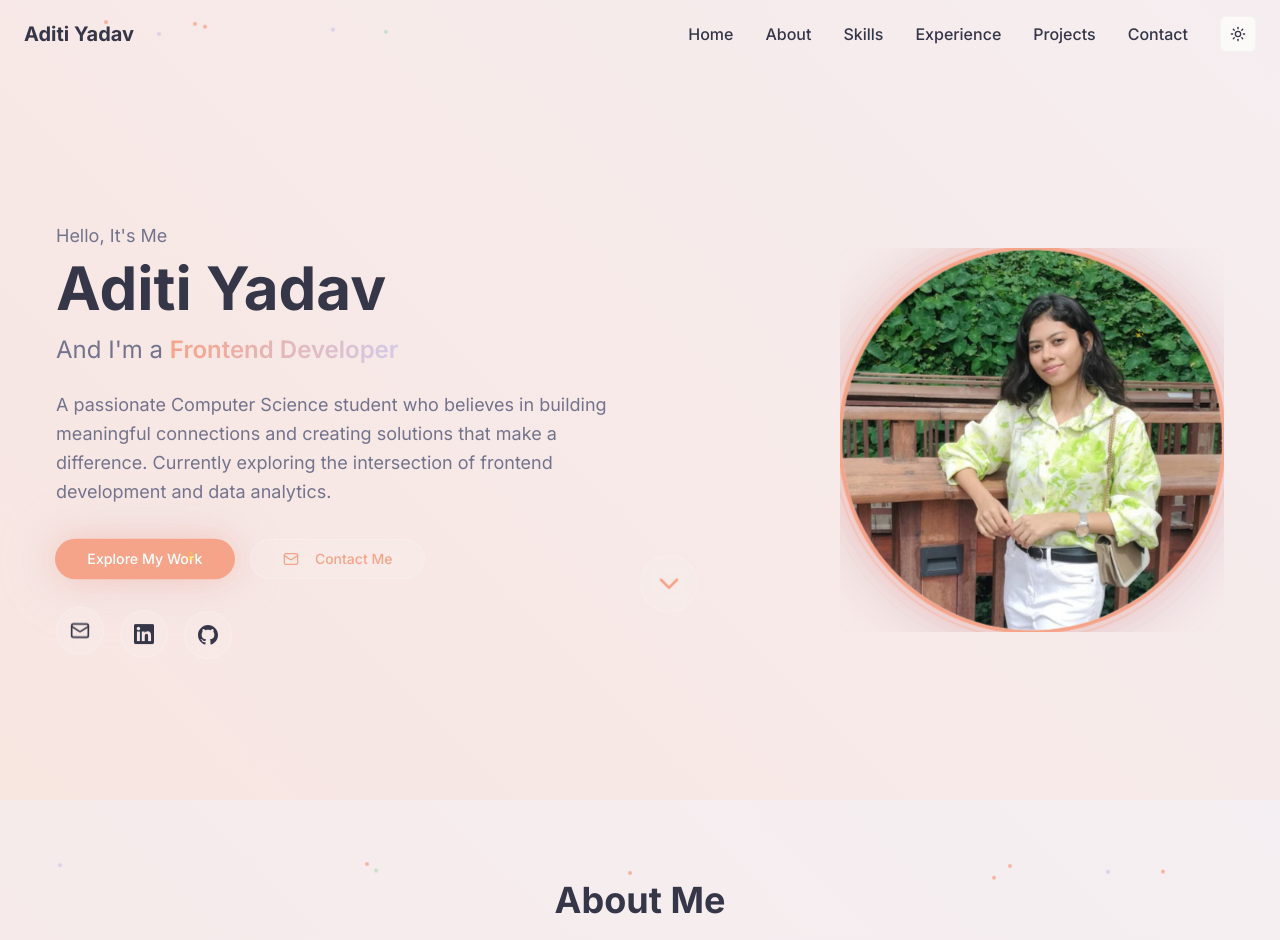
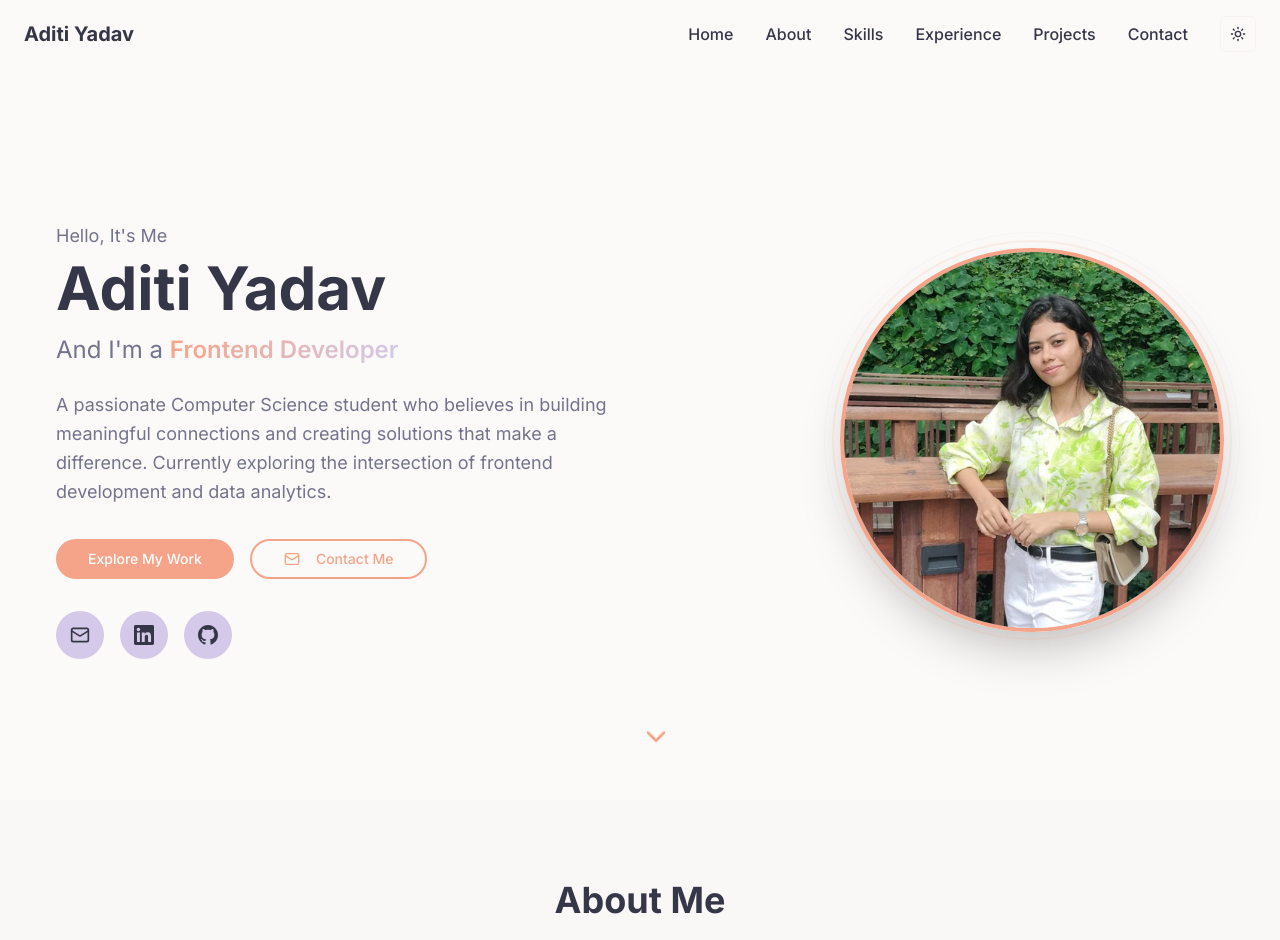
Before and after one commit to TejuMehar/prarthana-tolmare-portfolio, a React (Vite) app: page / in a window 1280 px wide. Shown: the top 940 px of the page. Built offline with nearby package versions, Linux system fonts and the light colour scheme.

Commit message:
Reverted to commit 825910deebc0434d0b734fab1306bca5ff7f0fc9

```diff
--- a/src/components/About.tsx
+++ b/src/components/About.tsx
@@ -1,7 +1,6 @@
 import { Heart, Users, TrendingUp, Lightbulb } from "lucide-react";
 import { Card } from "@/components/ui/card";
 import profilePicture from "@/assets/profile-picture.jpg";
-import MagicalBackground from "./MagicalBackground";
 
 const About = () => {
   const values = [
@@ -28,9 +27,8 @@ const About = () => {
   ];
 
   return (
-    <MagicalBackground variant="about" className="py-20 px-6 bg-muted/30">
-      <section id="about" className="w-full">
-        <div className="container mx-auto">
+    <section id="about" className="py-20 px-6 bg-muted/30">
+      <div className="container mx-auto">
         <div className="text-center mb-16">
           <h2 className="text-3xl md:text-4xl font-bold text-foreground mb-4">
             About Me
@@ -43,15 +41,15 @@ const About = () => {
         <div className="grid lg:grid-cols-2 gap-12 items-center mb-16">
           {/* Profile Image */}
           <div className="flex justify-center animate-fade-in">
-            <div className="relative group sparkle">
-              <div className="w-80 h-80 overflow-hidden glow-effect border-4 border-primary magical-card animate-magical-float" style={{clipPath: 'polygon(0% 0%, 100% 0%, 100% 100%, 0% 100%)'}}>
+            <div className="relative group">
+              <div className="w-80 h-80 overflow-hidden shadow-xl border-4 border-primary transition-all duration-500 group-hover:scale-105 group-hover:shadow-primary/50" style={{clipPath: 'polygon(0% 0%, 100% 0%, 100% 100%, 0% 100%)'}}>
                 <img
                   src={profilePicture}
                   alt="Aditi Yadav"
                   className="w-full h-full object-cover transition-transform duration-500 group-hover:scale-110"
                 />
               </div>
-              <div className="absolute -z-10 inset-0 bg-gradient-to-br from-primary/40 to-secondary/40 blur-xl animate-glow-pulse" style={{clipPath: 'polygon(0% 0%, 100% 0%, 100% 100%, 0% 100%)'}}></div>
+              <div className="absolute -z-10 inset-0 bg-gradient-to-br from-primary/30 to-secondary/30 blur-xl transition-all duration-500 group-hover:blur-2xl group-hover:scale-110" style={{clipPath: 'polygon(0% 0%, 100% 0%, 100% 100%, 0% 100%)'}}></div>
             </div>
           </div>
 
@@ -90,7 +88,7 @@ const About = () => {
             </div>
 
             {/* Education */}
-            <div className="mt-8 p-6 glassmorphism rounded-lg border border-border/50 magical-card sparkle">
+            <div className="mt-8 p-6 bg-card rounded-lg border border-border">
               <h4 className="text-lg font-semibold text-foreground mb-2">Education</h4>
               <p className="text-muted-foreground">
                 <span className="font-medium">B.Tech in Computer Science</span><br />
@@ -109,10 +107,9 @@ const About = () => {
             {values.map((value, index) => (
               <Card
                 key={index}
-                className="p-6 text-center magical-card glassmorphism border-border/50 sparkle animate-magical-float"
-                style={{animationDelay: `${index * 0.5}s`}}
+                className="p-6 text-center hover:shadow-lg transition-all duration-300 transform hover:-translate-y-1 bg-card border-border"
               >
-                <div className="w-16 h-16 bg-primary/20 rounded-full flex items-center justify-center mx-auto mb-4 glow-effect">
+                <div className="w-16 h-16 bg-primary/10 rounded-full flex items-center justify-center mx-auto mb-4">
                   <value.icon className="w-8 h-8 text-primary" />
                 </div>
                 <h4 className="text-lg font-semibold text-foreground mb-2">
@@ -125,9 +122,8 @@ const About = () => {
             ))}
           </div>
         </div>
-        </div>
-      </section>
-    </MagicalBackground>
+      </div>
+    </section>
   );
 };
 
--- a/src/components/Hero.tsx
+++ b/src/components/Hero.tsx
@@ -1,7 +1,6 @@
 import { ChevronDown, Download, Mail } from "lucide-react";
 import { Button } from "@/components/ui/button";
 import khushiProfile from "@/assets/khushi-profile.jpg";
-import MagicalBackground from "./MagicalBackground";
 const Hero = () => {
   const scrollToSection = (href: string) => {
     const element = document.querySelector(href);
@@ -11,10 +10,8 @@ const Hero = () => {
       });
     }
   };
-  return (
-    <MagicalBackground variant="hero" className="flex items-center pt-20 px-6">
-      <section id="home" className="w-full">
-        <div className="container mx-auto">
+  return <section id="home" className="min-h-screen flex items-center pt-20 px-6">
+      <div className="container mx-auto">
         <div className="grid lg:grid-cols-2 gap-12 items-center">
           {/* Left Content */}
           <div className="animate-slide-in-left">
@@ -36,10 +33,10 @@ const Hero = () => {
             </p>
 
             <div className="flex flex-col sm:flex-row gap-4 mb-8">
-              <Button onClick={() => scrollToSection("#projects")} className="bg-primary hover:bg-primary-hover text-primary-foreground px-8 py-3 rounded-full font-medium glow-effect hover:animate-glow-pulse sparkle">
+              <Button onClick={() => scrollToSection("#projects")} className="bg-primary hover:bg-primary-hover text-primary-foreground px-8 py-3 rounded-full font-medium transition-all duration-300 transform hover:scale-105">
                 Explore My Work
               </Button>
-              <Button variant="outline" onClick={() => scrollToSection("#contact")} className="glassmorphism border-2 border-primary/50 text-primary hover:bg-primary hover:text-primary-foreground px-8 py-3 rounded-full font-medium magical-card">
+              <Button variant="outline" onClick={() => scrollToSection("#contact")} className="border-2 border-primary text-primary hover:bg-primary hover:text-primary-foreground px-8 py-3 rounded-full font-medium transition-all duration-300">
                 <Mail className="w-4 h-4 mr-2" />
                 Contact Me
               </Button>
@@ -47,15 +44,15 @@ const Hero = () => {
 
             {/* Social Links */}
             <div className="flex gap-4">
-              <a href="mailto:aditiyadav2405@gmail.com" className="w-12 h-12 glassmorphism rounded-full flex items-center justify-center hover:bg-primary hover:text-primary-foreground magical-card animate-magical-float">
+              <a href="mailto:aditiyadav2405@gmail.com" className="w-12 h-12 bg-secondary rounded-full flex items-center justify-center hover:bg-primary hover:text-primary-foreground transition-all duration-300 transform hover:scale-110">
                 <Mail className="w-5 h-5" />
               </a>
-              <a href="https://linkedin.com/in/aditi-yadav2405" target="_blank" rel="noopener noreferrer" className="w-12 h-12 glassmorphism rounded-full flex items-center justify-center hover:bg-primary hover:text-primary-foreground magical-card animate-magical-float" style={{animationDelay: '0.5s'}}>
+              <a href="https://linkedin.com/in/aditi-yadav2405" target="_blank" rel="noopener noreferrer" className="w-12 h-12 bg-secondary rounded-full flex items-center justify-center hover:bg-primary hover:text-primary-foreground transition-all duration-300 transform hover:scale-110">
                 <svg className="w-5 h-5" fill="currentColor" viewBox="0 0 24 24">
                   <path d="M20.447 20.452h-3.554v-5.569c0-1.328-.027-3.037-1.852-3.037-1.853 0-2.136 1.445-2.136 2.939v5.667H9.351V9h3.414v1.561h.046c.477-.9 1.637-1.85 3.37-1.85 3.601 0 4.267 2.37 4.267 5.455v6.286zM5.337 7.433c-1.144 0-2.063-.926-2.063-2.065 0-1.138.92-2.063 2.063-2.063 1.14 0 2.064.925 2.064 2.063 0 1.139-.925 2.065-2.064 2.065zm1.782 13.019H3.555V9h3.564v11.452zM22.225 0H1.771C.792 0 0 .774 0 1.729v20.542C0 23.227.792 24 1.771 24h20.451C23.2 24 24 23.227 24 22.271V1.729C24 .774 23.2 0 22.222 0h.003z" />
                 </svg>
               </a>
-              <a href="https://github.com/Aditi-y" target="_blank" rel="noopener noreferrer" className="w-12 h-12 glassmorphism rounded-full flex items-center justify-center hover:bg-primary hover:text-primary-foreground magical-card animate-magical-float" style={{animationDelay: '1s'}}>
+              <a href="https://github.com/Aditi-y" target="_blank" rel="noopener noreferrer" className="w-12 h-12 bg-secondary rounded-full flex items-center justify-center hover:bg-primary hover:text-primary-foreground transition-all duration-300 transform hover:scale-110">
                 <svg className="w-5 h-5" fill="currentColor" viewBox="0 0 24 24">
                   <path d="M12 0c-6.626 0-12 5.373-12 12 0 5.302 3.438 9.8 8.207 11.387.599.111.793-.261.793-.577v-2.234c-3.338.726-4.033-1.416-4.033-1.416-.546-1.387-1.333-1.756-1.333-1.756-1.089-.745.083-.729.083-.729 1.205.084 1.839 1.237 1.839 1.237 1.07 1.834 2.807 1.304 3.492.997.107-.775.418-1.305.762-1.604-2.665-.305-5.467-1.334-5.467-5.931 0-1.311.469-2.381 1.236-3.221-.124-.303-.535-1.524.117-3.176 0 0 1.008-.322 3.301 1.23.957-.266 1.983-.399 3.003-.404 1.02.005 2.047.138 3.006.404 2.291-1.552 3.297-1.23 3.297-1.23.653 1.653.242 2.874.118 3.176.77.84 1.235 1.911 1.235 3.221 0 4.609-2.807 5.624-5.479 5.921.43.372.823 1.102.823 2.222v3.293c0 .319.192.694.801.576 4.765-1.589 8.199-6.086 8.199-11.386 0-6.627-5.373-12-12-12z" />
                 </svg>
@@ -65,27 +62,24 @@ const Hero = () => {
 
           {/* Right Content - Profile Image */}
           <div className="flex justify-center lg:justify-end animate-fade-in">
-            <div className="relative group sparkle">
-              <div className="w-80 h-80 md:w-96 md:h-96 rounded-full overflow-hidden border-4 border-primary glow-effect animate-magical-float">
+            <div className="relative group">
+              <div className="w-80 h-80 md:w-96 md:h-96 rounded-full overflow-hidden border-4 border-primary shadow-2xl transition-all duration-500 group-hover:scale-105 group-hover:shadow-primary/50">
                 <img src={khushiProfile} alt="Aditi Yadav" className="w-full h-full object-cover transition-transform duration-500 group-hover:scale-110" />
               </div>
-              <div className="absolute -z-10 inset-0 bg-gradient-to-br from-primary/40 to-secondary/40 rounded-full blur-xl animate-glow-pulse"></div>
-              <div className="absolute -inset-2 rounded-full border-2 border-primary/50 animate-pulse"></div>
-              <div className="absolute -inset-4 rounded-full border border-secondary/30 animate-pulse" style={{animationDelay: '0.5s'}}></div>
-              <div className="absolute -inset-6 rounded-full border border-accent/20 animate-pulse" style={{animationDelay: '1s'}}></div>
+              <div className="absolute -z-10 inset-0 bg-gradient-to-br from-primary/30 to-secondary/30 rounded-full blur-xl transition-all duration-500 group-hover:blur-2xl group-hover:scale-110"></div>
+              <div className="absolute -inset-2 rounded-full border-2 border-primary/30 animate-pulse"></div>
+              <div className="absolute -inset-4 rounded-full border border-secondary/20 animate-pulse" style={{animationDelay: '0.5s'}}></div>
             </div>
           </div>
         </div>
 
         {/* Scroll Indicator */}
         <div className="absolute bottom-8 left-1/2 transform -translate-x-1/2 animate-bounce">
-          <button onClick={() => scrollToSection("#about")} className="text-primary hover:text-primary-hover transition-colors glassmorphism p-3 rounded-full magical-card">
+          <button onClick={() => scrollToSection("#about")} className="text-primary hover:text-primary-hover transition-colors">
             <ChevronDown className="w-8 h-8" />
           </button>
         </div>
-        </div>
-      </section>
-    </MagicalBackground>
-  );
+      </div>
+    </section>;
 };
 export default Hero;
--- a/src/components/MagicalBackground.tsx
+++ /dev/null
@@ -1,52 +0,0 @@
-import React from 'react';
-
-interface MagicalBackgroundProps {
-  children: React.ReactNode;
-  variant?: 'hero' | 'about' | 'default';
-  className?: string;
-}
-
-const MagicalBackground: React.FC<MagicalBackgroundProps> = ({
-  children,
-  variant = 'default',
-  className = ''
-}) => {
-  const particles = Array.from({ length: 8 }, (_, i) => i);
-
-  const getVariantClasses = () => {
-    switch (variant) {
-      case 'hero':
-        return 'magical-bg min-h-screen';
-      case 'about':
-        return 'magical-bg relative';
-      default:
-        return 'relative';
-    }
-  };
-
-  return (
-    <div className={`${getVariantClasses()} ${className}`}>
-      {/* Floating Particles */}
-      <div className="floating-particles">
-        {particles.map((particle) => (
-          <div
-            key={particle}
-            className="particle"
-            style={{
-              left: `${Math.random() * 100}%`,
-              animationDelay: `${Math.random() * 6}s`,
-              animationDuration: `${6 + Math.random() * 4}s`
-            }}
-          />
-        ))}
-      </div>
-
-      {/* Content */}
-      <div className="relative z-10">
-        {children}
-      </div>
-    </div>
-  );
-};
-
-export default MagicalBackground;
--- a/src/index.css
+++ b/src/index.css
@@ -44,14 +44,6 @@
     --hero-gradient: linear-gradient(135deg, hsl(15 85% 75%) 0%, hsl(260 40% 85%) 100%);
     --skill-bg: 25 20% 98%;
     --project-hover: 15 65% 90%;
-
-    /* Magical effects */
-    --magical-glow: 0 0 50px hsl(15 85% 75% / 0.4), 0 0 100px hsl(260 40% 85% / 0.3);
-    --particle-1: hsl(15 85% 75% / 0.8);
-    --particle-2: hsl(260 40% 85% / 0.8);
-    --particle-3: hsl(120 25% 80% / 0.8);
-    --aurora-1: linear-gradient(45deg, hsl(15 85% 75% / 0.3), hsl(260 40% 85% / 0.2), hsl(120 25% 80% / 0.3));
-    --aurora-2: linear-gradient(-45deg, hsl(260 40% 85% / 0.3), hsl(15 85% 75% / 0.2), hsl(120 25% 80% / 0.3));
 
     --radius: 0.5rem;
 
@@ -117,171 +109,6 @@
   }
 
   body {
-    @apply bg-background text-foreground overflow-x-hidden;
+    @apply bg-background text-foreground;
   }
 }
-
-/* Magical animations and effects */
-@keyframes float-sparkle {
-  0%, 100% {
-    transform: translateY(0px) rotate(0deg);
-    opacity: 0;
-  }
-  10% {
-    opacity: 1;
-  }
-  50% {
-    transform: translateY(-20px) rotate(180deg);
-    opacity: 1;
-  }
-  90% {
-    opacity: 1;
-  }
-}
-
-@keyframes aurora-flow {
-  0%, 100% {
-    transform: translateX(-100%) translateY(-100%) rotate(0deg);
-    opacity: 0.3;
-  }
-  50% {
-    transform: translateX(100%) translateY(100%) rotate(360deg);
-    opacity: 0.7;
-  }
-}
-
-@keyframes magical-pulse {
-  0%, 100% {
-    box-shadow: 0 0 20px hsl(15 85% 75% / 0.3), 0 0 40px hsl(260 40% 85% / 0.2);
-    transform: scale(1);
-  }
-  50% {
-    box-shadow: 0 0 40px hsl(15 85% 75% / 0.5), 0 0 80px hsl(260 40% 85% / 0.4);
-    transform: scale(1.02);
-  }
-}
-
-@keyframes gradient-shift {
-  0%, 100% {
-    background-position: 0% 50%;
-  }
-  50% {
-    background-position: 100% 50%;
-  }
-}
-
-@keyframes sparkle-twinkle {
-  0%, 100% {
-    opacity: 0;
-    transform: scale(0) rotate(0deg);
-  }
-  50% {
-    opacity: 1;
-    transform: scale(1) rotate(180deg);
-  }
-}
-
-/* Magical utility classes */
-.magical-bg {
-  background: var(--aurora-1);
-  background-size: 400% 400%;
-  animation: gradient-shift 8s ease infinite;
-  position: relative;
-  overflow: hidden;
-}
-
-.magical-bg::before {
-  content: '';
-  position: absolute;
-  top: 0;
-  left: 0;
-  right: 0;
-  bottom: 0;
-  background: var(--aurora-2);
-  background-size: 400% 400%;
-  animation: gradient-shift 12s ease-in-out infinite reverse;
-  opacity: 0.6;
-  z-index: -1;
-}
-
-.floating-particles {
-  position: absolute;
-  width: 100%;
-  height: 100%;
-  pointer-events: none;
-  z-index: 1;
-}
-
-.particle {
-  position: absolute;
-  width: 4px;
-  height: 4px;
-  background: var(--particle-1);
-  border-radius: 50%;
-  animation: float-sparkle 6s infinite linear;
-}
-
-.particle:nth-child(2) {
-  background: var(--particle-2);
-  animation-duration: 8s;
-  animation-delay: -2s;
-}
-
-.particle:nth-child(3) {
-  background: var(--particle-3);
-  animation-duration: 10s;
-  animation-delay: -4s;
-}
-
-.particle:nth-child(4) {
-  background: var(--particle-1);
-  animation-duration: 7s;
-  animation-delay: -1s;
-}
-
-.particle:nth-child(5) {
-  background: var(--particle-2);
-  animation-duration: 9s;
-  animation-delay: -3s;
-}
-
-.glow-effect {
-  animation: magical-pulse 4s ease-in-out infinite;
-}
-
-.glassmorphism {
-  backdrop-filter: blur(10px);
-  -webkit-backdrop-filter: blur(10px);
-  background: rgba(255, 255, 255, 0.1);
-  border: 1px solid rgba(255, 255, 255, 0.2);
-}
-
-.magical-card:hover {
-  transform: translateY(-10px) rotateX(5deg);
-  box-shadow: var(--magical-glow);
-  transition: all 0.5s cubic-bezier(0.4, 0, 0.2, 1);
-}
-
-.sparkle {
-  position: relative;
-  overflow: hidden;
-}
-
-.sparkle::after {
-  content: '✨';
-  position: absolute;
-  top: 20%;
-  right: 20%;
-  animation: sparkle-twinkle 3s ease-in-out infinite;
-  font-size: 12px;
-}
-
-.sparkle::before {
-  content: '⭐';
-  position: absolute;
-  bottom: 20%;
-  left: 20%;
-  animation: sparkle-twinkle 4s ease-in-out infinite;
-  animation-delay: -1s;
-  font-size: 10px;
-}
--- a/tailwind.config.ts
+++ b/tailwind.config.ts
@@ -113,33 +113,6 @@ export default {
 					'50%': {
 						transform: 'translateY(-10px)'
 					}
-				},
-				'magical-float': {
-					'0%, 100%': {
-						transform: 'translateY(0px) rotateZ(0deg)'
-					},
-					'33%': {
-						transform: 'translateY(-10px) rotateZ(1deg)'
-					},
-					'66%': {
-						transform: 'translateY(5px) rotateZ(-1deg)'
-					}
-				},
-				'shimmer': {
-					'0%': {
-						backgroundPosition: '-200% center'
-					},
-					'100%': {
-						backgroundPosition: '200% center'
-					}
-				},
-				'glow-pulse': {
-					'0%, 100%': {
-						boxShadow: '0 0 20px hsl(var(--primary) / 0.3)'
-					},
-					'50%': {
-						boxShadow: '0 0 40px hsl(var(--primary) / 0.6), 0 0 60px hsl(var(--secondary) / 0.4)'
-					}
 				}
 			},
 			animation: {
@@ -147,10 +120,7 @@ export default {
 				'accordion-up': 'accordion-up 0.2s ease-out',
 				'fade-in': 'fade-in 0.6s ease-out',
 				'slide-in-left': 'slide-in-left 0.8s ease-out',
-				'float': 'float 3s ease-in-out infinite',
-				'magical-float': 'magical-float 6s ease-in-out infinite',
-				'shimmer': 'shimmer 2s linear infinite',
-				'glow-pulse': 'glow-pulse 3s ease-in-out infinite'
+				'float': 'float 3s ease-in-out infinite'
 			},
 			fontFamily: {
 				'sans': ['Inter', 'ui-sans-serif', 'system-ui']
```
